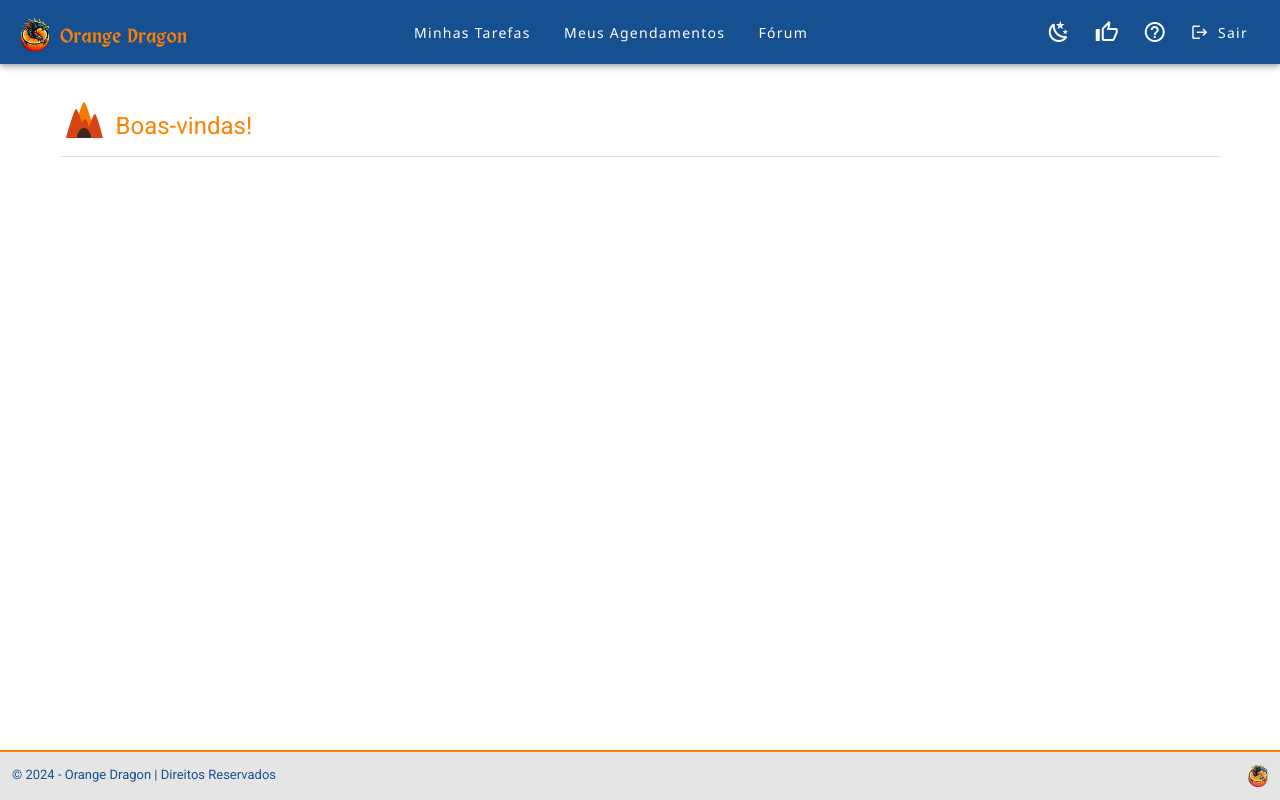
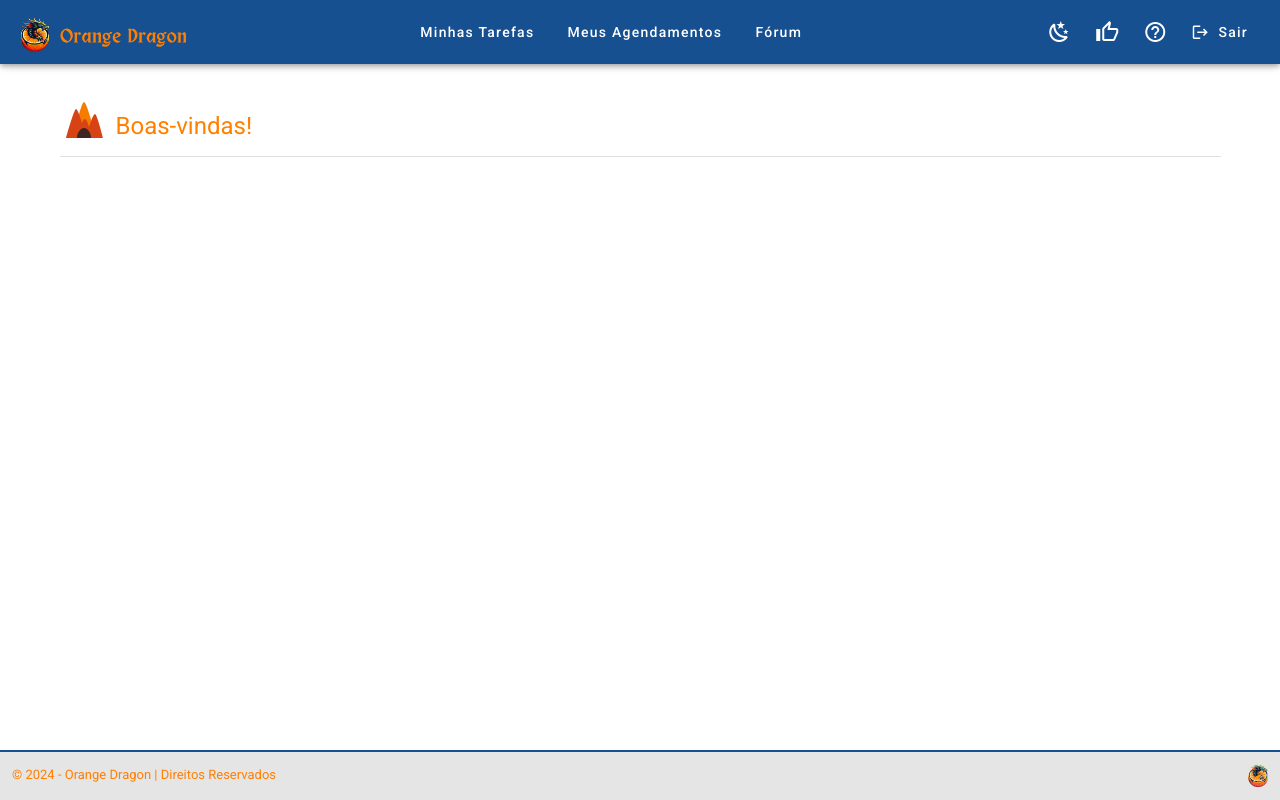
Before and after one commit to eduesplinio/onboarding-vue-funcionarios, a Vue app: page / in a window 1280 px wide. Built offline with nearby package versions, Linux system fonts and the light colour scheme; sample sign-in values are in the browser's storage.

Commit message:
atualiza cores

```diff
--- a/src/App.vue
+++ b/src/App.vue
@@ -148,7 +148,7 @@ export default {
 
 .menu-button {
   text-transform: none;
-  font-family:'Segoe UI', Tahoma, Geneva, Verdana, sans-serif;
+  font-size: 15.5px;
 }
 
 .logo-image {
--- a/src/components/common/AppFooter.vue
+++ b/src/components/common/AppFooter.vue
@@ -32,7 +32,7 @@ export default {
   justify-content: space-between;
   text-align: right;
   background-color: #E5E5E5;
-  color: #165091;
+  color: var(--primary-color);
   position: relative;
 }
 
@@ -43,7 +43,7 @@ export default {
   left: 0;
   right: 0;
   height: 2.2px;
-  background-color: var(--primary-color);
+  background-color:#165091;;
 }
 
 .footer-logo {
```
